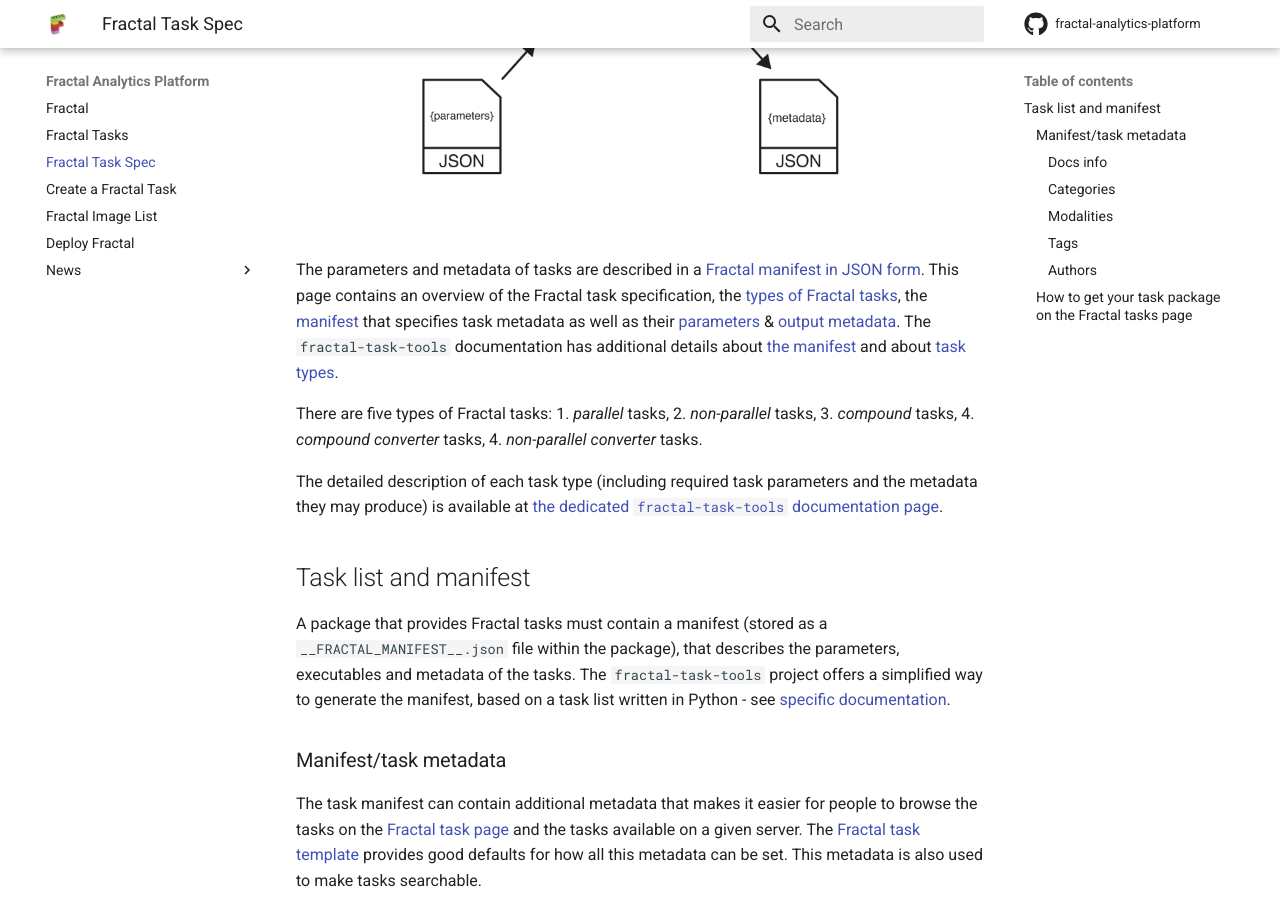
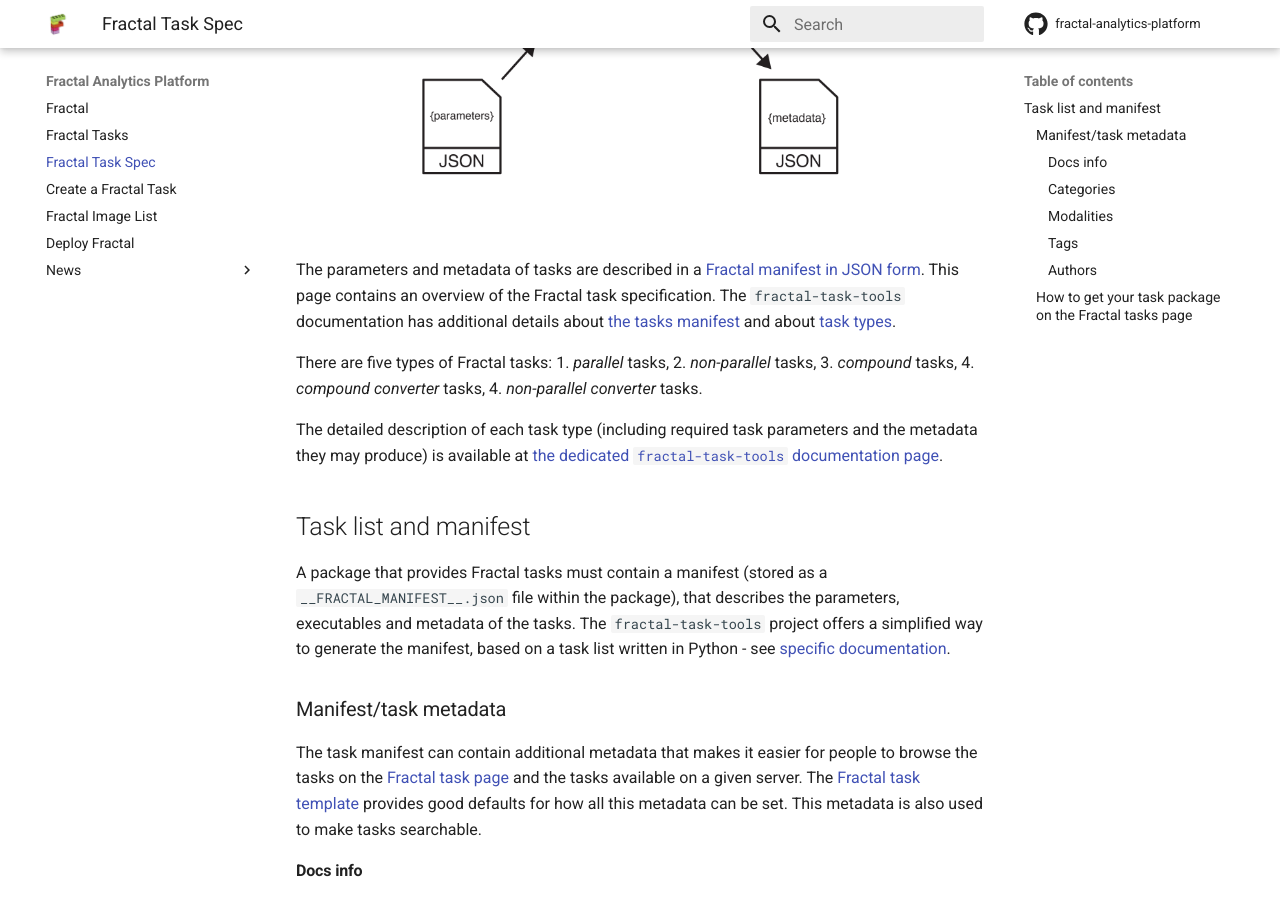
Before and after one commit to fractal-analytics-platform/fractal-analytics-platform.github.io, an MkDocs documentation site: the page built from docs/tasks_spec.md, in a window 1280 px wide and 900 px high, scrolled down 485 px. Built offline with MkDocs 1.6.1 and Material for MkDocs 9.7.7, drawn with Linux system fonts in a browser that asks for light colours.

Commit message:
Links + bump requirements

```diff
--- a/docs/tasks_spec.md
+++ b/docs/tasks_spec.md
@@ -10,7 +10,7 @@ All tasks load data from an OME-Zarr on disk (with the exception of tasks that c
 
 ![Fractal task model](assets/fractal_tasks_model.png)
 
-The parameters and metadata of tasks are described in a [Fractal manifest in JSON form](#task-list-and-manifest). This page contains an overview of the Fractal task specification, the [types of Fractal tasks](#task-types), the [manifest](#task-list-and-manifest) that specifies task metadata as well as their [parameters](#task-parameters) & [output metadata](#output-metadata). The `fractal-task-tools` documentation has additional details about [the manifest](https://fractal-analytics-platform.github.io/fractal-task-tools/usage/manifest/) and about [task types](https://fractal-analytics-platform.github.io/fractal-task-tools/usage/task_types).
+The parameters and metadata of tasks are described in a [Fractal manifest in JSON form](#task-list-and-manifest). This page contains an overview of the Fractal task specification. The `fractal-task-tools` documentation has additional details about [the tasks manifest](https://fractal-analytics-platform.github.io/fractal-task-tools/usage/manifest/) and about [task types](https://fractal-analytics-platform.github.io/fractal-task-tools/usage/task_types).
 
 
 There are five types of Fractal tasks:
```
Also changed, not shown: docs/image_list.md (+1 -1 lines), requirements.txt (+4 -4 lines).
